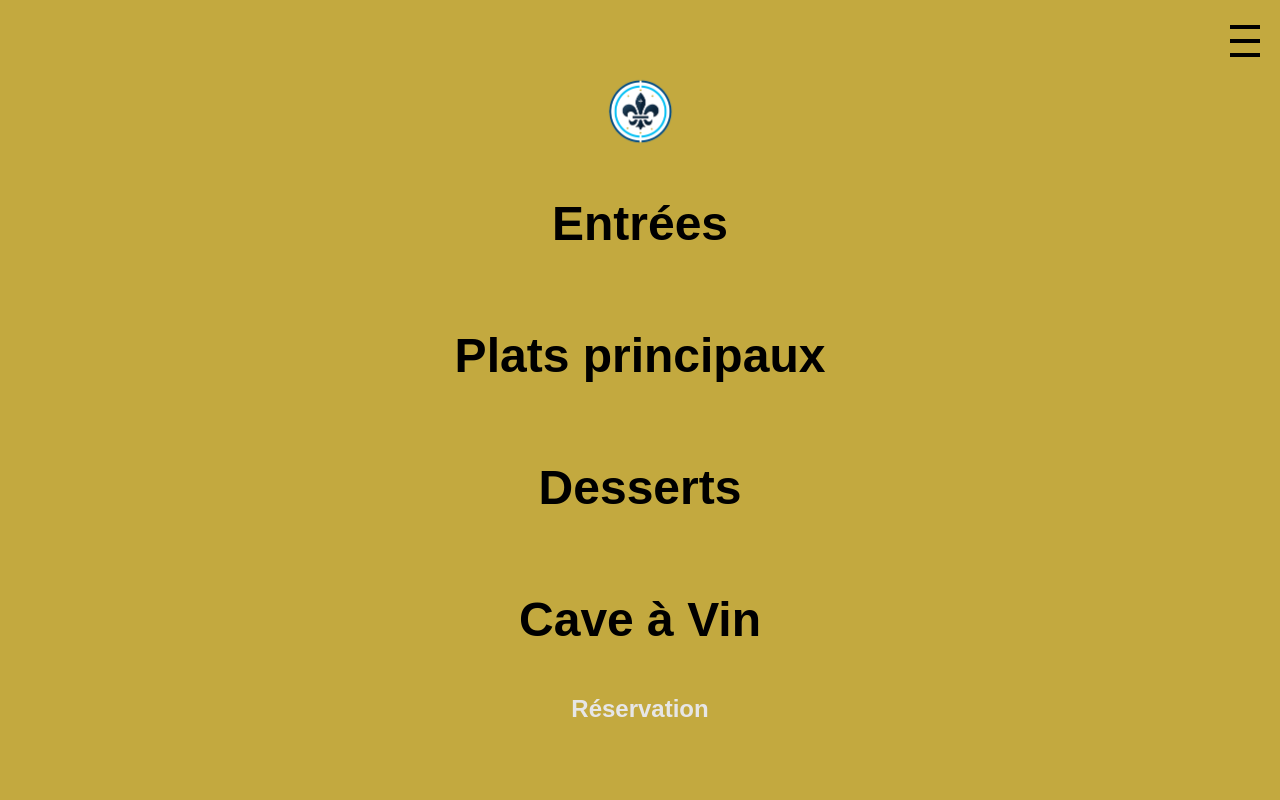
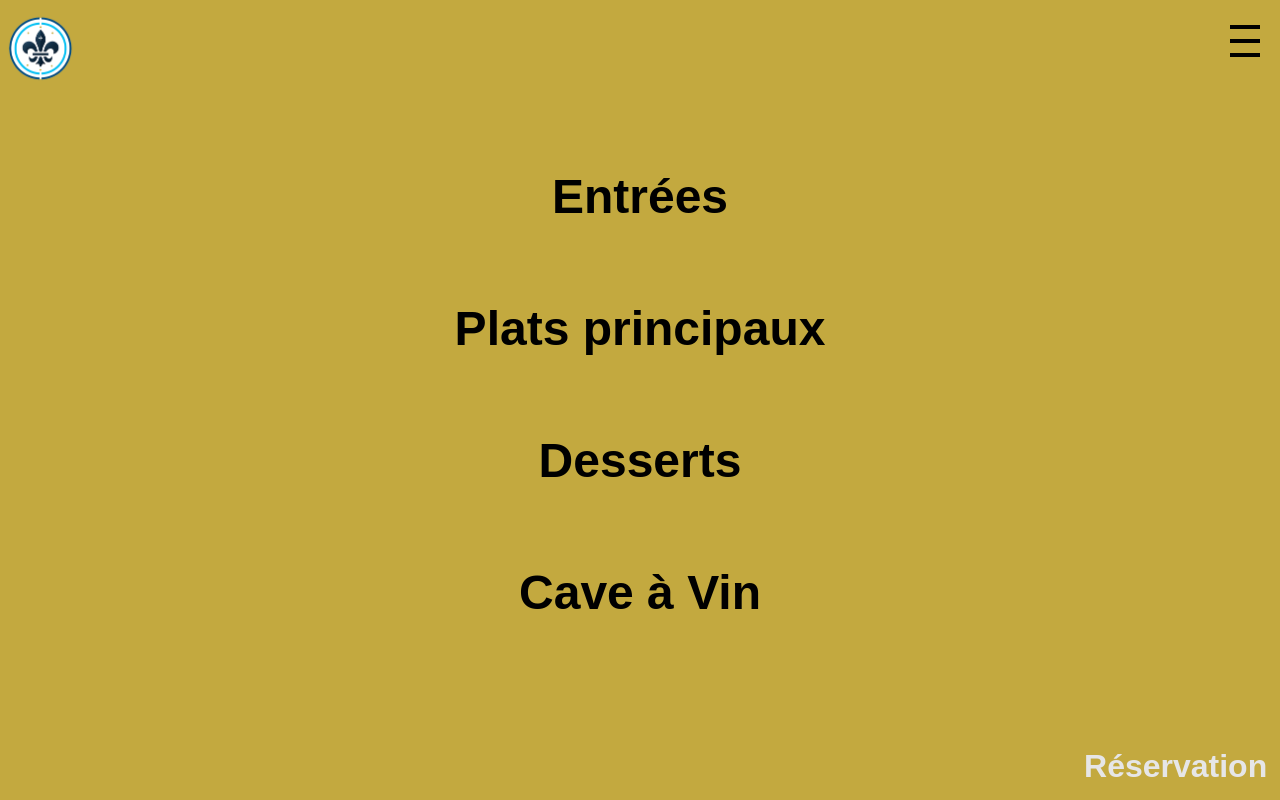
Before and after one commit to CocoriPouiche/RABT1524528_LAFM2113638_WEB4, a PHP site: page /MenuHamburger.html in a window 1280 px wide. Run offline with PHP 8.4, Linux system fonts and the light colour scheme.

Commit message:
update menu navigation

```diff
--- a/MenuHamburger.html
+++ b/MenuHamburger.html
@@ -27,9 +27,9 @@
             <h1>Desserts</h1>
             <h1>Cave à Vin</h1>
 
-            <h2>Réservation</h2>
+        </div>
 
-        </div>
+        <h2>Réservation</h2>
     </header>
 
 </body>
--- a/css/_composant/section-menu.css
+++ b/css/_composant/section-menu.css
@@ -60,9 +60,12 @@ section {
 
 
 h2 {
-    font-size: 1.5rem;
+    position: absolute;
+    font-size: 2rem;
     margin-bottom: 10px;
     color: #e6e6e7;
+    bottom: 0;
+    right: 1%;
 }
 
 
@@ -75,6 +78,12 @@ li {
     font-size: 1.1rem;
 }
 
+.logo-menu {
+    position: absolute;
+    top: 0;
+    left: 0;
+}
+
 
 footer {
     text-align: center;
```
